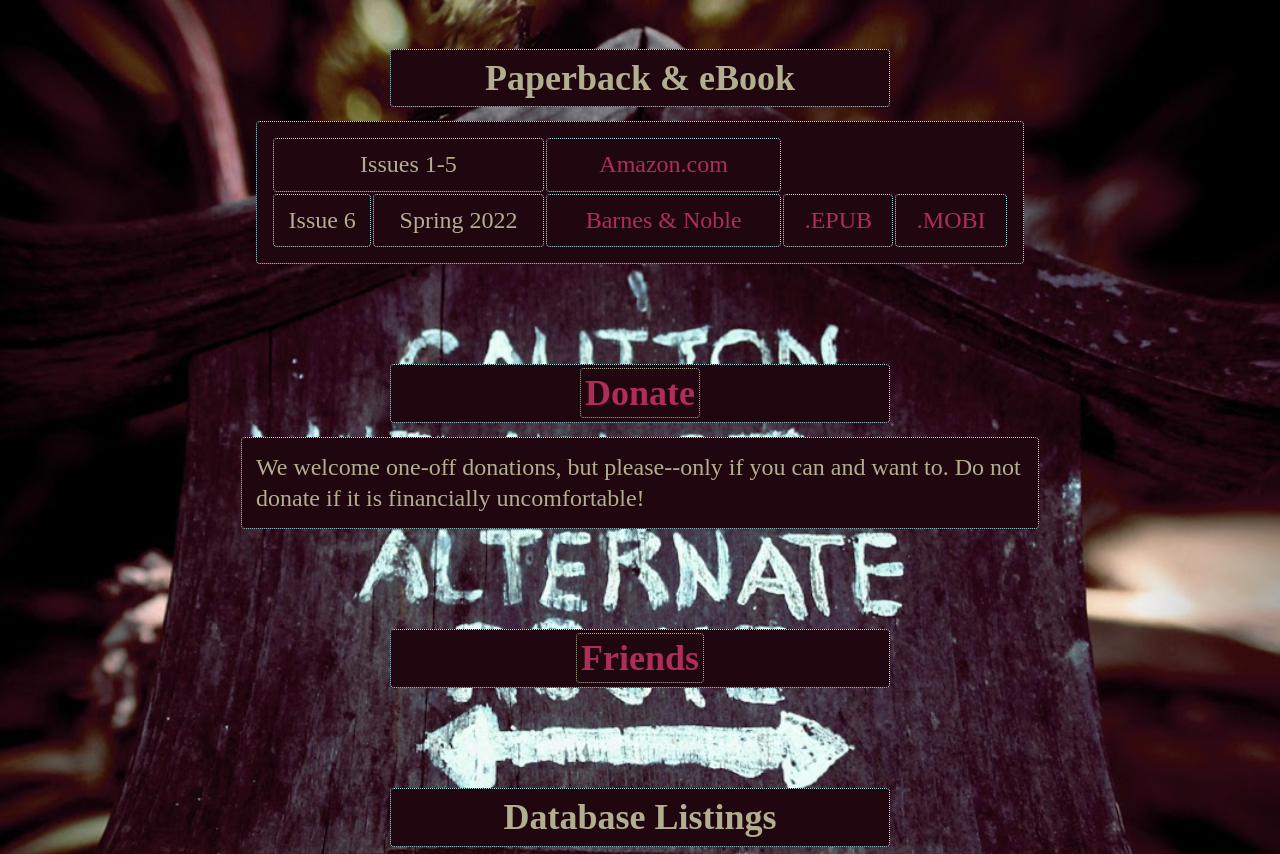
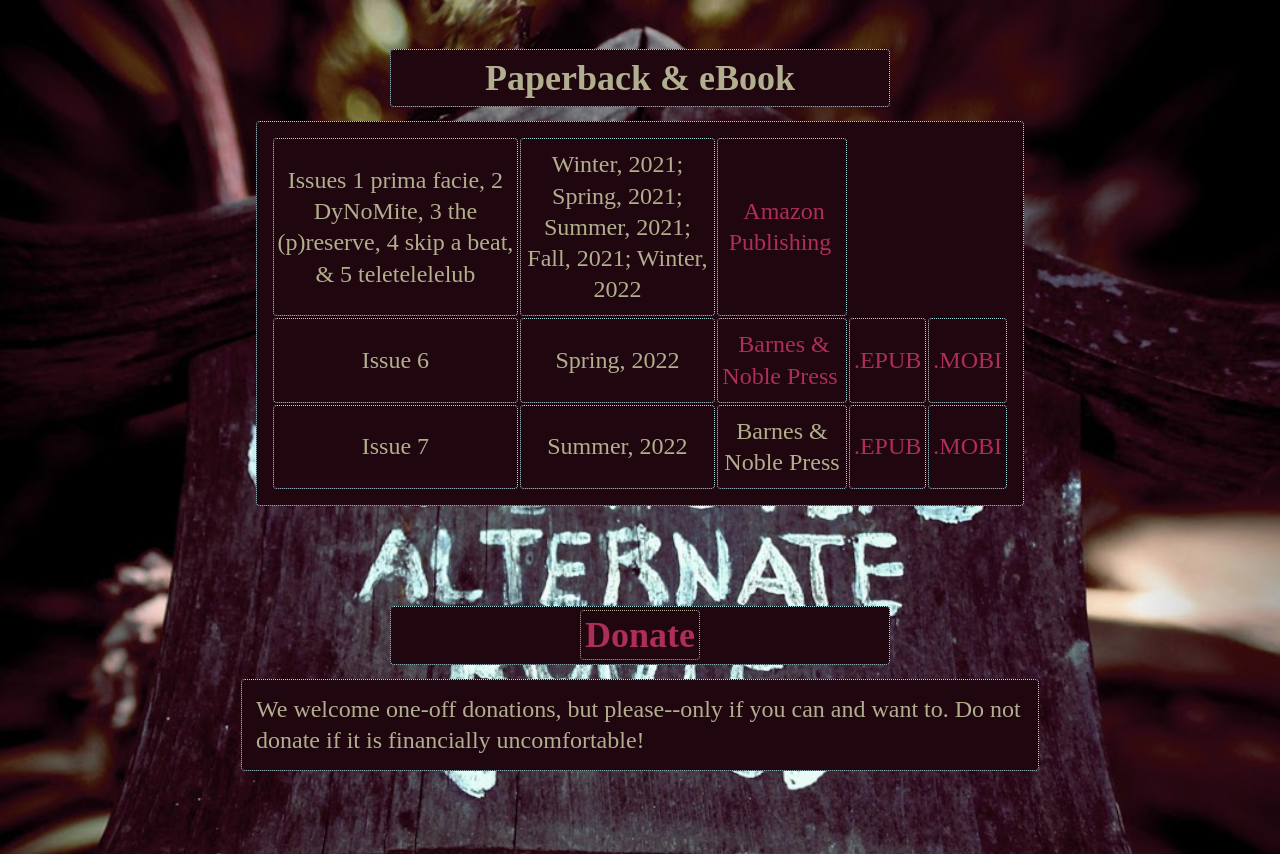
Before and after one commit to mostarrcoding/alternateroute, a plain HTML site: page index.html in a window 1280 px wide. Shown: the part 6180-7034 px from the top of the page. Drawn offline with Linux system fonts and the light colour scheme.

Commit message:
Issues 1 prima facie, 2 DyNoMite, 3 the (p)reserve, 4 skip a beat, & 5 teletelelelub

```diff
--- a/index.html
+++ b/index.html
@@ -226,29 +226,23 @@
 		<h2>Paperback & eBook</h2>
 		<table>
 			<tr>
-				<td colspan=2>
-					Issues 1-5
-				</td>
-				<td>
-					<a href="https://www.amazon.com/dp/B09QC72VKP">Amazon.com</a>
-				</td>
+				<td colspan=1>Issues 1 prima facie, 2 DyNoMite, 3 the (p)reserve, 4 skip a beat, & 5 teletelelelub</td>
+				<td colspan=1>Winter, 2021; Spring, 2021; Summer, 2021; Fall, 2021; Winter, 2022</td>
+				<td><a href="https://www.amazon.com/dp/B09QC72VKP">Amazon Publishing</a></td>
 			</tr>
 			<tr>
-				<td>
-					Issue 6
-				</td>
-				<td>
-					Spring 2022
-				</td>
-				<td>
-					<a href="https://www.barnesandnoble.com/w/alternate-route-michael-starr/1141566902?ean=9798765566923">Barnes & Noble</a>
-				</td>
-				<td>
-					<a href="./ebooks/[AlternateRoute]_Issue 6-Spring_2022.epub">.EPUB</a><br />
-				</td>
-				<td>
-					<a href="./ebooks/[AlternateRoute]_Issue 6-Spring_2022.mobi">.MOBI</a>
-				</td>
+				<td>Issue 6</td>
+				<td>Spring, 2022</td>
+				<td><a href="https://www.barnesandnoble.com/w/alternate-route-michael-starr/1141566902?ean=9798765566923">Barnes & Noble Press</a></td>
+				<td><a href="./ebooks/[AlternateRoute]_Issue 6-Spring_2022.epub">.EPUB</a><br /></td>
+				<td><a href="./ebooks/[AlternateRoute]_Issue 6-Spring_2022.mobi">.MOBI</a></td>
+			</tr>
+			<tr>
+				<td>Issue 7</td>
+				<td>Summer, 2022</td>
+				<td>Barnes & Noble Press</td>
+				<td><a href="./ebooks/[Alternate Route] Issue 7 - Summer 2022.epub">.EPUB</a></td>
+				<td><a href="./ebooks/[Alternate Route] Issue 7 - Summer 2022.mobi">.MOBI</a></td>
 			</tr>
 		</table>
 		<h2><a href="https://www.paypal.com/donate/?hosted_button_id=NGGFXNU4ZMY2A">Donate</a></h2>
```
